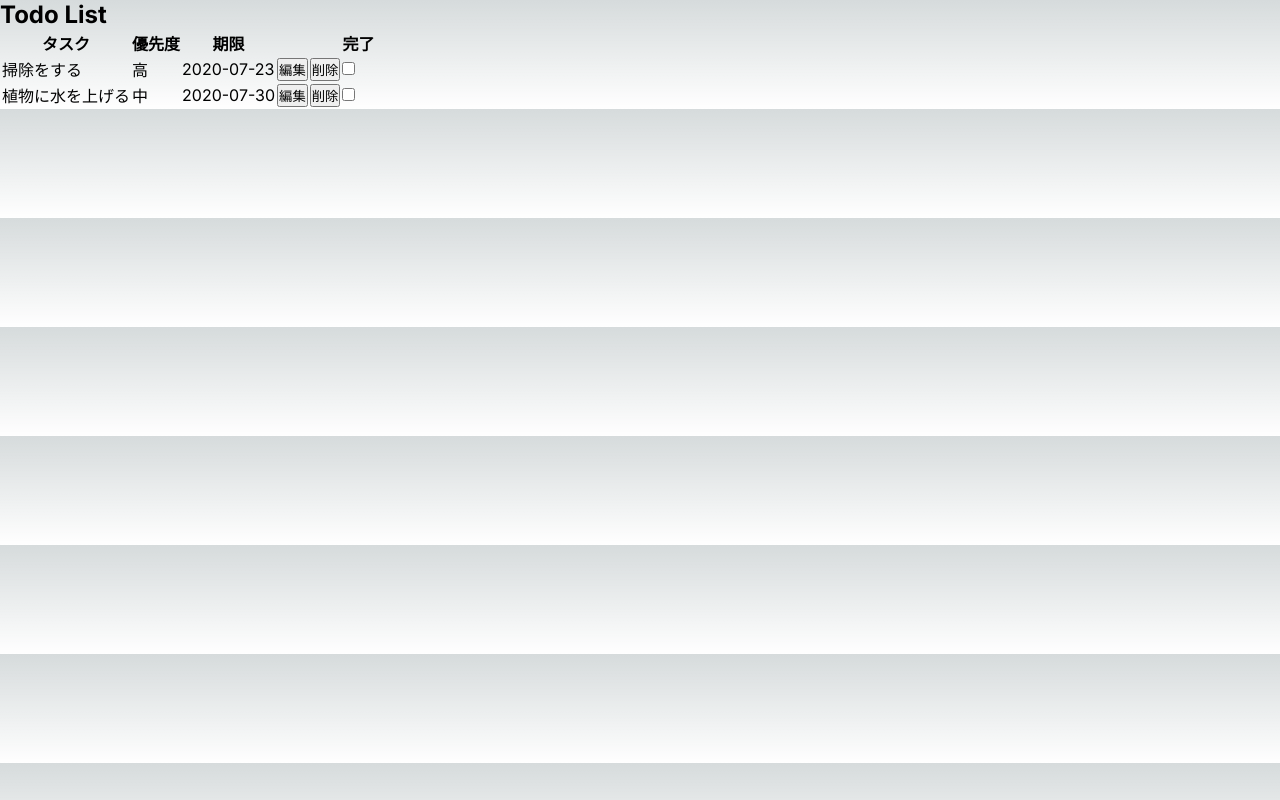
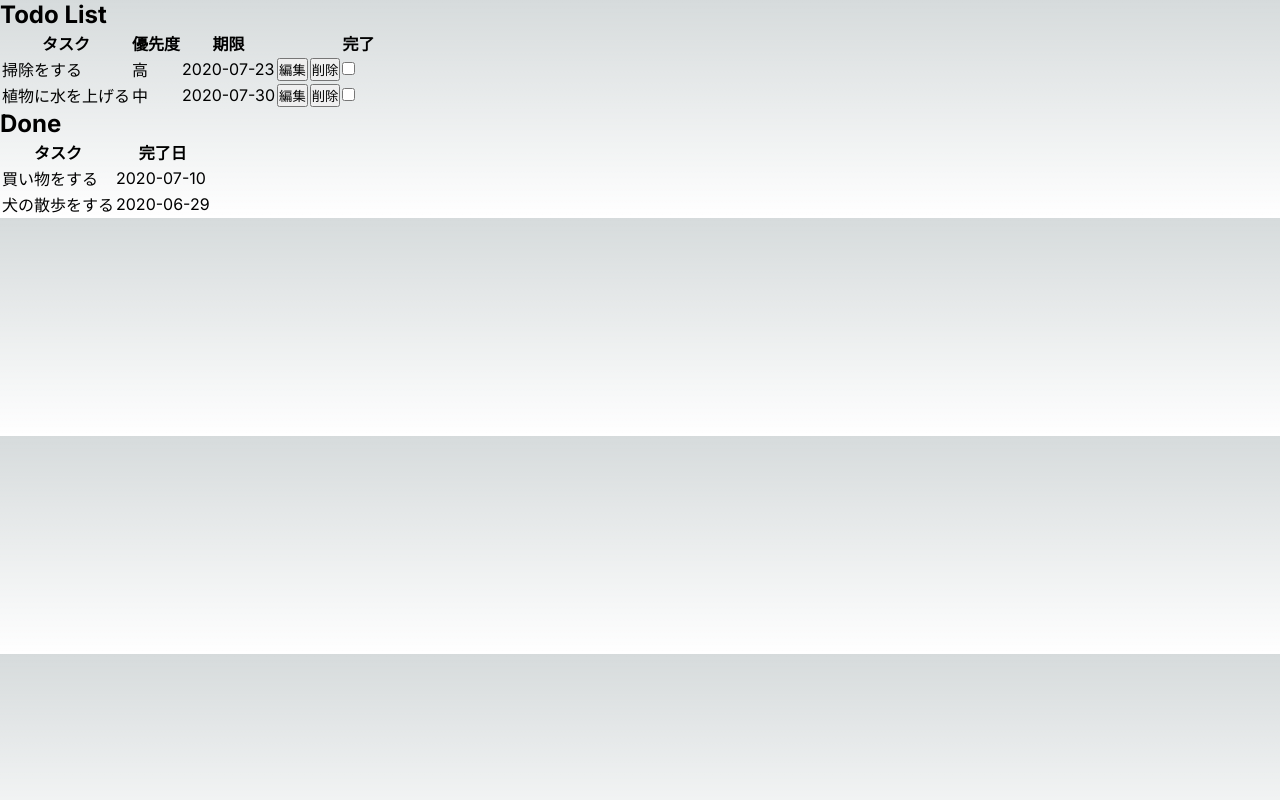
Before and after one commit to YinKa629/nextjs-sample-todo-app, a Next.js app: page / in a window 1280 px wide. Built offline with nearby package versions, Linux system fonts and the light colour scheme.

Commit message:
DoneTable作成

```diff
--- a/src/app/page.tsx
+++ b/src/app/page.tsx
@@ -101,4 +101,43 @@ function TodoTable() {
   );
 }
 
-export default TodoTable;
+function DoneTable() {
+  return (
+    <div>
+      <h2>Done</h2>
+      <table>
+        <thead>
+          <tr>
+            <th>タスク</th>
+            <th>完了日</th>
+          </tr>
+        </thead>
+        <tbody>
+          {todoData.map((item, i) => {
+            if (item.completed) {
+              return (
+                <tr key={i}>
+                  <td>{item.taskName}</td>
+                  <td>{item.completedAt!.toISOString().slice(0, 10)}</td>
+                </tr>
+              );
+            } else {
+              return null;
+            }
+          })}
+        </tbody>
+      </table>
+    </div>
+  );
+}
+
+function Table() {
+  return (
+    <div>
+      <TodoTable />
+      <DoneTable />
+    </div>
+  );
+}
+
+export default Table;
```
